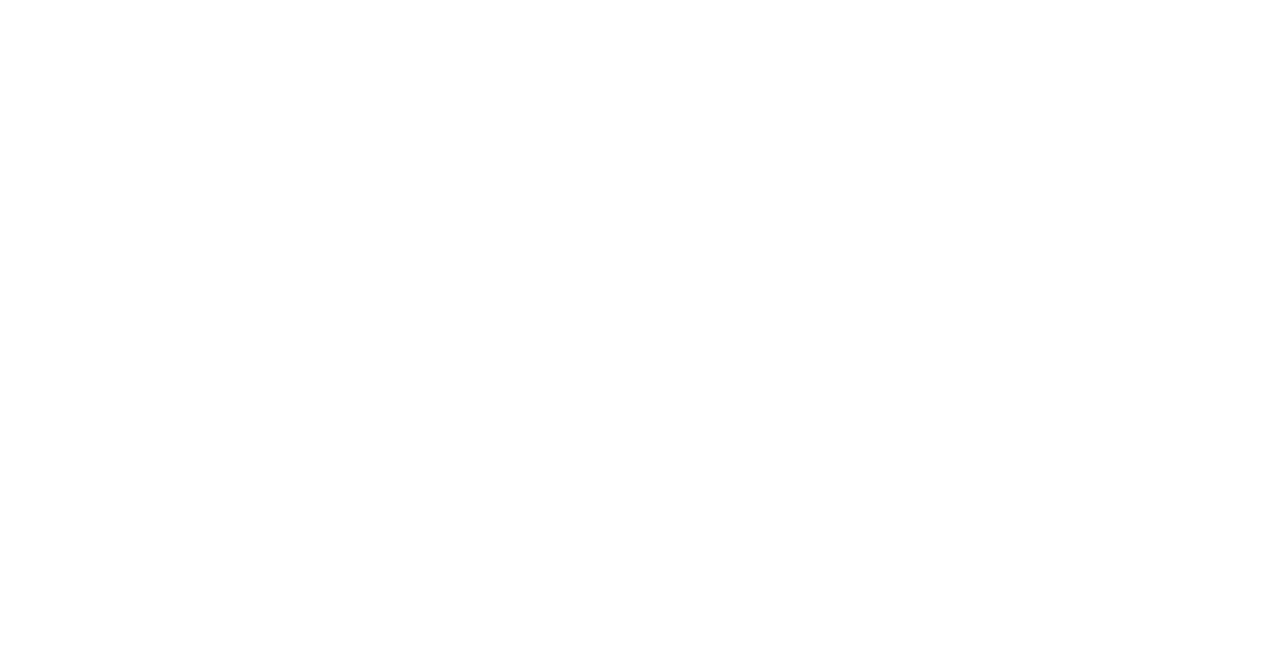
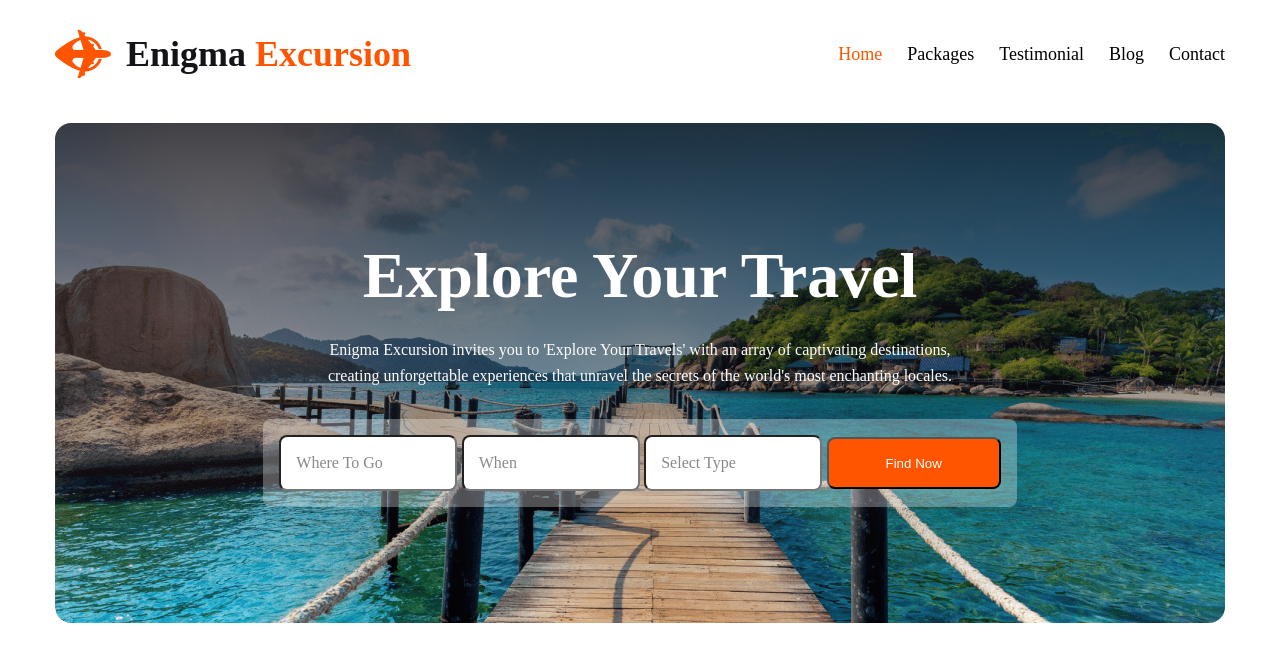
Before and after one commit to Nazib910/Assignment-2, a plain HTML site: page index.html in a window 1280 px wide. Drawn offline with Linux system fonts and the light colour scheme.

Commit message:
Assignment Almost Complete

```diff
--- a/index.html
+++ b/index.html
@@ -1,19 +1,45 @@
 <!DOCTYPE html>
 <html lang="en">
+
 <head>
     <meta charset="UTF-8">
     <meta name="viewport" content="width=device-width, initial-scale=1.0">
     <title>Enigma Excursion</title>
+    <link rel="stylesheet" href="./styles/custom.css">
 </head>
+
 <body>
-    <header>
+    <div class="main-container">
+        <div class="nav-section">
+            <div class="icon-logo">
+                <div class="logo"><img src="./Images/Group 40071 (2).png" alt="">
+                    <h1>Enigma <span class="primary-text-color">Excursion</span></h1>
+                </div>
+            </div>
+            <div>
+                <ul>
+                    <li class="primary-text-color">Home</li>
+                    <li>Packages</li>
+                    <li>Testimonial</li>
+                    <li>Blog</li>
+                    <li>Contact</li>
+                </ul>
+            </div>
+        </div>
+        <div class="banner-section">
+            <div class="banner-content">
+                <h1>Explore Your Travel</h1>
+                <p>Enigma Excursion invites you to 'Explore Your Travels' with an array of captivating destinations, creating unforgettable experiences that unravel the secrets of the world's most enchanting locales.</p>
+            </div>
+            <div class="input-boxes">
+                <input type="text" placeholder="Where To Go" class="inp-msrmnt">
+                <input type="text" placeholder="When" class="inp-msrmnt">
+                <input type="text" placeholder="Select Type" class="inp-msrmnt">
+                <input type="button" value="Find Now" class="">
 
-    </header>
-    <main>
+            </div>
+        </div>
+    </div>
+</body>
 
-    </main>
-    <footer>
-
-    </footer>
-</body>
 </html>
--- /dev/null
+++ b/styles/custom.css
@@ -0,0 +1,129 @@
+:root {
+  --main-color: #ff5400;
+  --main-font: "Mulish";
+}
+@import url("https://fonts.googleapis.com/css2?family=Mulish:wght@800&family=Poppins:wght@400;700&display=swap");
+
+* {
+  padding: 0;
+  margin: 0;
+  font-family: "Mulish", sans-serif;
+}
+
+/* Shared Styles */
+.primary-text-color {
+  color: var(--main-color);
+}
+.primary-font-family {
+  font-family: "Mulish";
+}
+
+/* Navbar Style */
+.main-container {
+  width: 1170px;
+  margin: 0 auto;
+}
+
+.nav-section {
+  display: flex;
+  align-items: center;
+  justify-content: space-between;
+  margin-top: 20px;
+}
+
+.logo {
+  display: flex;
+  gap: 15px;
+  align-items: center;
+  padding: 10px 0px;
+}
+.logo h1,
+span {
+  color: #131318;
+  font-family: Mulish;
+  font-size: 36px;
+  font-weight: 800;
+}
+.nav-section > div > ul {
+  display: inline-flex;
+  margin: 10px 0px;
+  justify-content: center;
+  align-items: center;
+  gap: 25px;
+}
+
+.nav-section > div > ul > li {
+  list-style: none;
+  color: var(#424247);
+  font-family: Mulish;
+  font-size: 18px;
+
+  font-weight: 400;
+}
+
+/* Banner Section */
+
+.banner-section {
+  margin-top: 35px;
+  display: flex;
+  flex-direction: column;
+  justify-content: center;
+  align-items: center;
+  text-align: center;
+  width: 1170px;
+  height: 500px;
+  background-image: linear-gradient(
+      180deg,
+      rgba(19, 19, 24, 0.8) 0%,
+      rgba(19, 19, 24, 0) 100%
+    ),
+    url(../Images/Group13.png);
+  border-radius: 16px;
+}
+
+.banner-content h1 {
+  color: #fff;
+  font-size: 64px;
+  font-weight: 800;
+  margin-bottom: 24px;
+  font-family: Mulish;
+}
+.banner-content p {
+  font-family: Mulish;
+  width: 676px;
+  color: #fff;
+  font-size: 16px;
+  font-weight: 400;
+  line-height: 26px;
+}
+
+.input-boxes {
+  padding: 16px;
+  margin-top: 30px;
+  border-radius: 8px;
+  background: rgba(255, 255, 255, 0.3);
+}
+.inp-msrmnt {
+  width: 174px;
+  height: 52px;
+  flex-shrink: 0;
+  border-radius: 8px;
+  background: #fff;
+}
+
+input::placeholder {
+  color: rgba(19, 19, 24, 0.5);
+  font-family: Mulish;
+  font-size: 16px;
+  font-weight: 400;
+  padding: 15px;
+}
+
+input[type="button"]{
+    width: 174px;
+  height: 52px;
+  flex-shrink: 0;
+  border-radius: 8px;
+  color: #fff;
+  background-color: var(--main-color);
+}
```
Also changed, not shown: Images/Group13.png (renamed from Images/Group 13 (1) (1).png).
